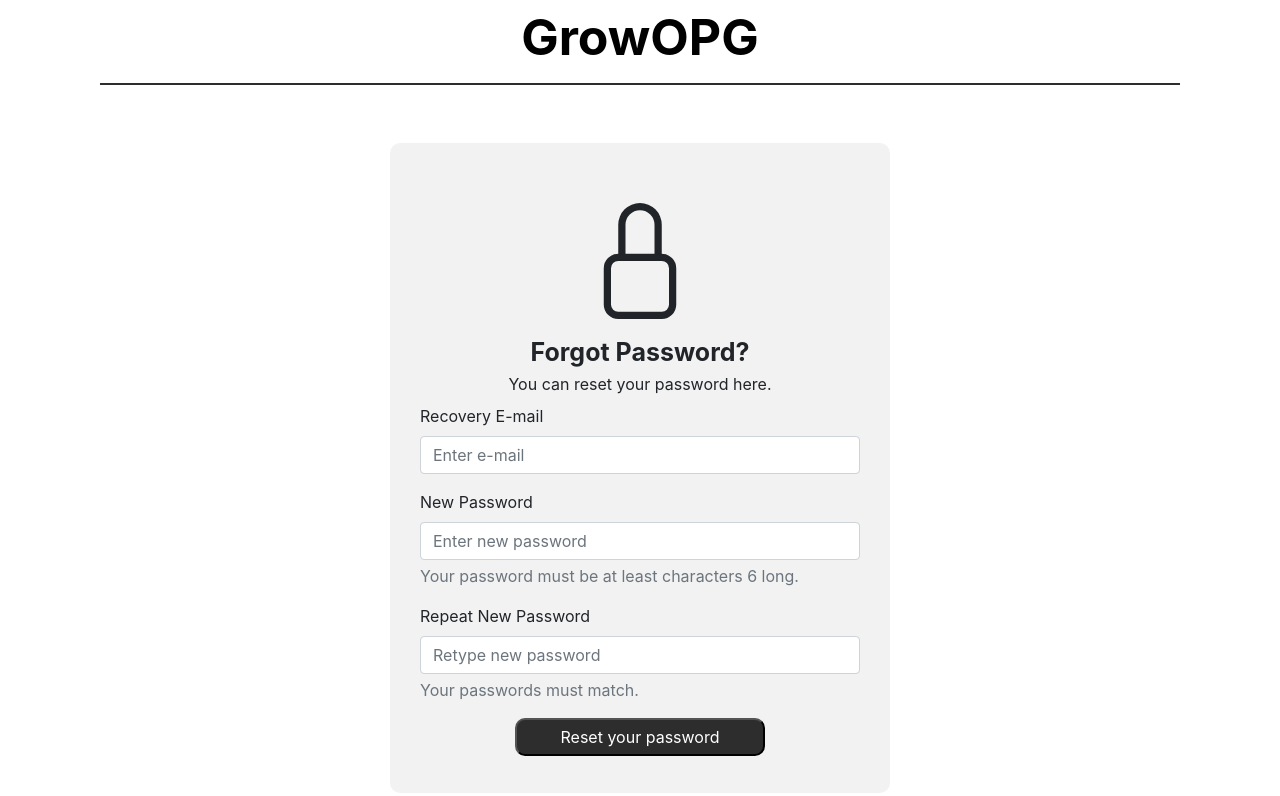
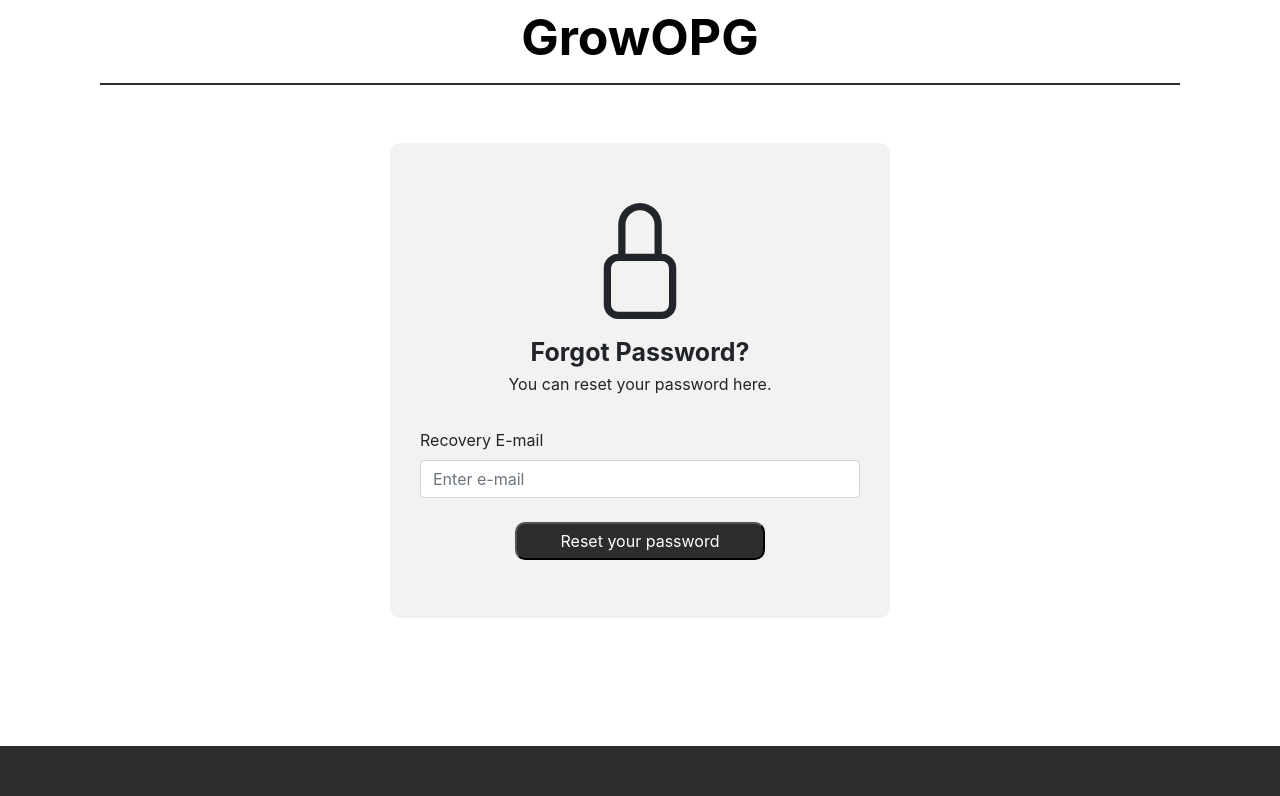
Before and after one commit to GrowOPG/GrowOPG, a Vue app: page /forgot-password in a window 1280 px wide. Shown: the top 796 px of the page. Built offline with nearby package versions, Linux system fonts and the light colour scheme.

Commit message:
Removed unnecessarz sections for the page

```diff
--- a/src/views/forgot-password.vue
+++ b/src/views/forgot-password.vue
@@ -15,7 +15,7 @@
                             <label for="low-text mt-4 mb-3">Recovery E-mail</label>
                             <input type="email" v-model="email" class="form-control" id="email" aria-describedby="emailHelp" placeholder="Enter e-mail">
                         </div>
-                        <div class="form-group">
+                        <!-- <div class="form-group">
                             <label for="exampleInputEmail1">New Password</label>
                             <input type="password" v-model="new_password" class="form-control" id="new_password" placeholder="Enter new password">
                             <p id="passwordHelpBlock" class="form-text text-muted">
@@ -28,7 +28,7 @@
                             <p id="passwordHelpBlock" class="form-text text-muted">
                                 Your passwords must match.
                             </p>
-                        </div>
+                        </div> -->
                         <div class="text-center">
                             <button type="button" class="button" @click="forgot_pass()"><span><router-link to="/login">Reset your password</router-link></span></button>
                         </div>
@@ -59,6 +59,12 @@ a { /*css ne mijenja link color u blue nego odrzi color parent elementa*/
     /* padding-bottom: 20px; */
     font-size: 25px;
 }
+
+.form-group {
+    margin-bottom: 1.5rem;
+    margin-top: 1.5rem;
+}
+
 .form-box {
     /* text-align: center; */
     margin-top: 50px;
@@ -68,7 +74,7 @@ a { /*css ne mijenja link color u blue nego odrzi color parent elementa*/
     padding-left: 30px;
     padding-right: 30px;
     width: 500px;
-    height: 650px;
+    height: 475px;
 
 }
 .text-center {
@@ -133,14 +139,14 @@ export default {
    },
    data() {
        return {
-           email: '',
-           new_password: '',
-           new_password_repeat: ''
+           email: ''
+        //    new_password: '',
+        //    new_password_repeat: ''
        }
    },
    methods:{
        forgot_pass() {
-           console.log('login...' + this.email + this.new_password);
+           console.log('login...' + this.email); // + this.new_password
 
            const userEmail = this.email;
 
@@ -150,7 +156,7 @@ export default {
                userEmail)
             .then((success) => {
                 // Password reset email sent.
-                console.log('Uspješno poslan mail', );
+                console.log('Uspjesno poslan mail', );
             })
             .catch(function(error) {
                 // Error occurred. Inspect error.code.
```
